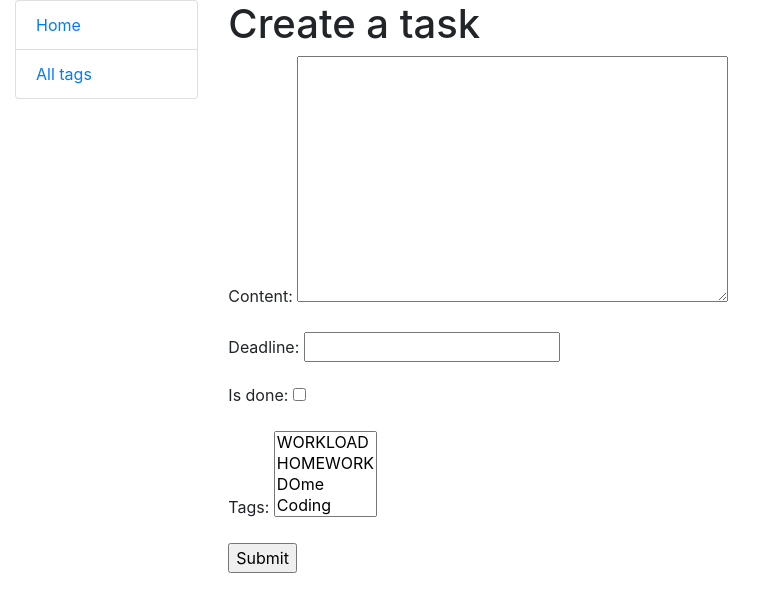
After one commit to SergeyDev1996/django_exam, a Django app: page /task/create in a window 1280 px wide. The commit adds this page. Shown: the top 612 px of the page, without its empty margins (0-776 px from the left). Run offline with Django 4.2, Linux system fonts and the light colour scheme; data comes from the database, SQL or seed files in the repository; both versions use the stored data as it was after the commit.

Commit message:
Almost Final

```diff
--- /dev/null
+++ b/templates/to_do_list/task_create.html
@@ -0,0 +1,10 @@
+{% extends "base.html" %}
+
+{% block content %}
+    <h1>Create a task</h1>
+    <form action="" method="post" novalidate>
+    {% csrf_token %}
+        {{ form.as_p }}
+    <input type="submit" value="Submit">
+    </form>
+{% endblock %}
--- a/templates/to_do_list/task_list.html
+++ b/templates/to_do_list/task_list.html
@@ -1,9 +1,9 @@
 {% extends "base.html" %}
 {% block content %}
-<h1>TODO list</h1>
+<h1>TODO list</h1> <button type="button" class="btn btn-primary" style="margin-left: 1180px"> <a style="color: white; " href="{% url "to_do_list:task-create" %}">Add New</a></button>
 {% for task in task_list %}
     <ul>
-        <span style="font-size: 30px; font-weight: 600">{{ task.content }}{% if task.is_done == 0 %} <span style="color:red">Not Done</span>{% else %}<span style="color: green"> Done</span> {% endif %}{% if task.is_done == 0%}<button type="button" class="btn btn-success" style="margin-left: 600px"> <a style="color: white; " href="{% url 'to_do_list:status-update' pk=task.id operation="Complete" %}">Complete</a></button>{% else %}<a style="color: red" href="{% url 'to_do_list:status-update' pk=task.id operation="Undo" %}">Undo</a>{% endif %}<br>
+        <span style="font-size: 30px; font-weight: 600">{{ task.content }}{% if task.is_done == 0 %} <span style="color:red">Not Done</span>{% else %}<span style="color: green"> Done</span> {% endif %}{% if task.is_done == 0%}<button type="button" class="btn btn-success" style="margin-left: 600px"> <a style="color: white; " href="{% url 'to_do_list:status-update' pk=task.id operation="Complete" %}">Complete</a></button>{% else %}<button type="button" class="btn btn-secondary" style="margin-left: 600px"> <a style="color: white; " href="{% url 'to_do_list:status-update' pk=task.id operation="Undo" %}">Undo</a></button>{% endif %}<br>
         <span style="font-size: 20px; font-weight: 400">Created: {{ task.datetime }}<br></span>
         <span style="font-size: 20px; font-weight: 100; color:##696969;">Tags: {% for tag in task.tags.all %}{{ tag }} {% empty %} No Tags {% endfor %}</span><span style="font-size: 20px"><a href="{% url "to_do_list:task-update" pk=task.id %} ">Update</a> <a href="{% url "to_do_list:task-delete" pk=task.id %} ">Delete</a></span>
     </ul>
--- a/to_do_list/urls.py
+++ b/to_do_list/urls.py
@@ -1,5 +1,5 @@
 from django.urls import path, include
-from .views import TagsListView, TagsDeleteView, TagsUpdateView, TagsCreateView, TaskListView, TaskDeleteView, TaskUpdateView, task_status_update
+from .views import TagsListView, TagsDeleteView, TagsUpdateView, TagsCreateView, TaskListView, TaskDeleteView, TaskUpdateView, TaskCreateView, task_status_update
 
 urlpatterns = [
     path("", TaskListView.as_view(), name="index"),
@@ -10,6 +10,7 @@ urlpatterns = [
     path("task/<int:pk>/delete", TaskDeleteView.as_view(), name="task-delete"),
     path("task/<int:pk>/update", TaskUpdateView.as_view(), name="task-update"),
     path("task/<int:pk>/<operation>/", task_status_update, name="status-update"),
+    path("task/create", TaskCreateView.as_view(), name="task-create")
 ]
 
 app_name = "to_do_list"
--- a/to_do_list/views.py
+++ b/to_do_list/views.py
@@ -56,12 +56,18 @@ class TaskUpdateView(generic.UpdateView):
     template_name = "to_do_list/task_update.html"
     success_url = reverse_lazy("to_do_list:tags-list")
 
+class TaskCreateView(generic.CreateView):
+    model = Task
+    fields = "__all__"
+    success_url = reverse_lazy("to_do_list:index")
+    template_name = "to_do_list/task_create.html"
 
 def task_status_update(request, pk, operation):
 
     task = Task.objects.get(id=pk)
     if operation == "Complete":
-        task.content = "SDELANO"
+        task.is_done = 1
     elif operation == "Undo":
         task.is_done = 0
+    task.save()
     return HttpResponseRedirect(reverse_lazy("to_do_list:index"))
```
Also changed, not shown: db.sqlite3.
